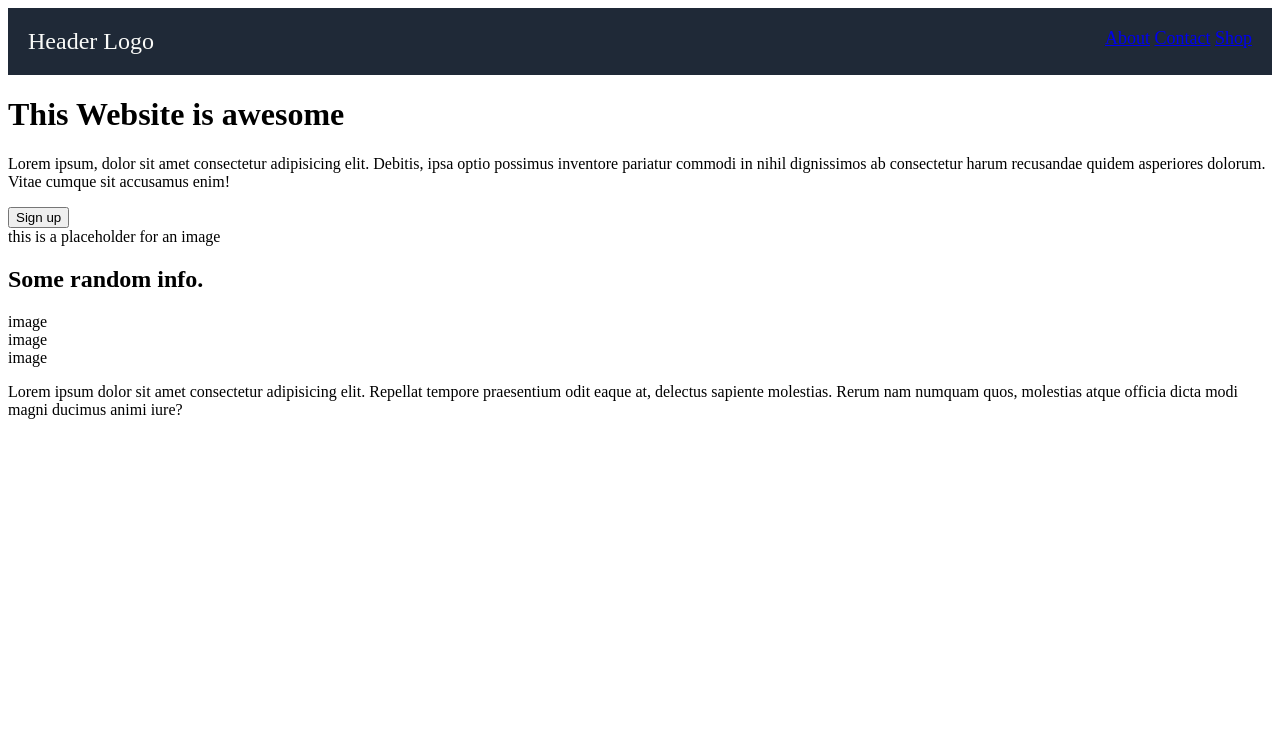
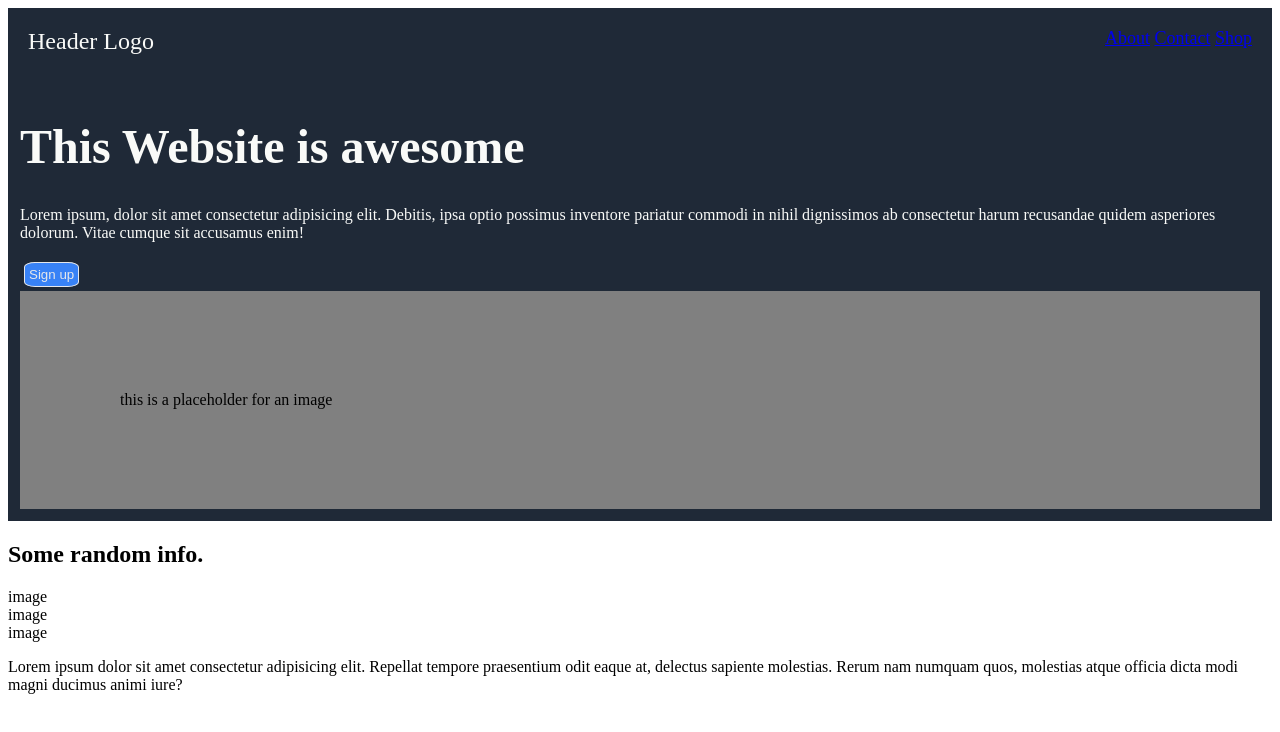
Before and after one commit to jcwebb1/landing-page, a plain HTML site: page index.html in a window 1280 px wide. Drawn offline with Linux system fonts and the light colour scheme.

Commit message:
Added some basic css to part of the body

```diff
--- a/style.css
+++ b/style.css
@@ -12,3 +12,27 @@
     font-size: 18px;
     color: #E5E7EB;
 }
+.top-body {
+    background-color: #1F2937;
+    padding: 12px;
+}
+.top-head {
+    font-size: 48px;
+    font-weight: 700;
+    color: #F9FaF8;
+}
+.body-txt {
+    color: #F9FaF8;
+}
+.sign-up {
+    background-color: #3882F6;
+    border-radius: 20%;
+    border: 1px solid #E5E7EB;
+    color: #E5E7EB;
+    margin: 4px;
+    padding: 4px;
+}
+.img {
+    background-color: grey;
+    padding: 100px;
+}
```
